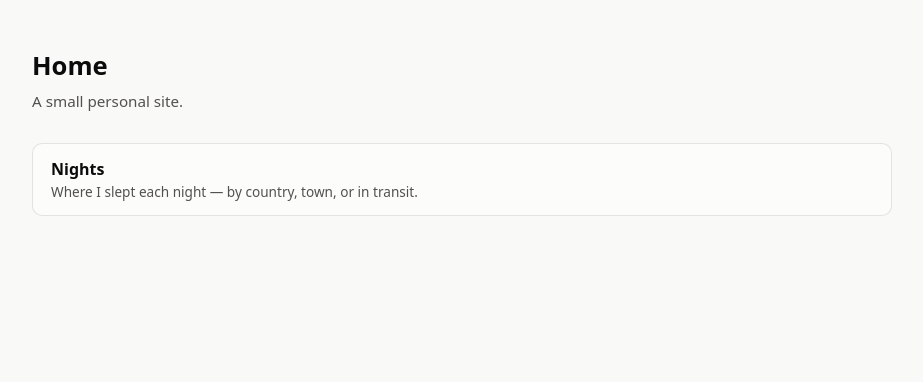
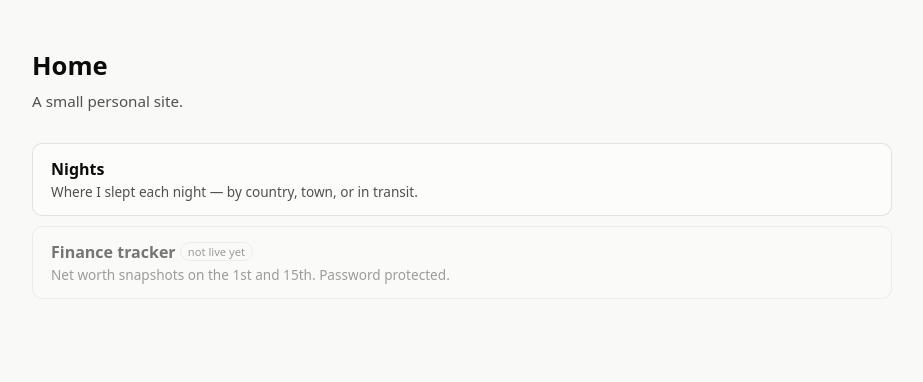
Before and after one commit to botond0401/nights-and-days, a plain HTML site: page index.html in a window 1280 px wide. Shown: the whole page, without its empty margins (178-1101 px from the left). Drawn offline with Linux system fonts and the light colour scheme.

Commit message:
Landing page: build the site list from assets/sites.js; add Finance tracker
Co-Authored-By: Claude Opus 5.5 <noreply@anthropic.com>

```diff
--- /dev/null
+++ b/assets/sites.js
@@ -0,0 +1,19 @@
+// The sites listed on the landing page, in order.
+// To add one, copy an entry and change it:
+//   title: the name shown on the card
+//   href:  "folder/" for a page in this repo, or a full https:// address for
+//          a site hosted elsewhere (opens as an external link);
+//          null shows the card greyed out as "not live yet"
+//   desc:  one line under the title
+export const SITES = [
+  {
+    title: "Nights",
+    href: "nights/",
+    desc: "Where I slept each night — by country, town, or in transit.",
+  },
+  {
+    title: "Finance tracker",
+    href: null,
+    desc: "Net worth snapshots on the 1st and 15th. Password protected.",
+  },
+];
--- a/assets/style.css
+++ b/assets/style.css
@@ -108,7 +108,8 @@ a:hover { text-decoration: underline; }
   gap: 10px;
 }
 
-.link-list a {
+.link-list a,
+.link-list .pending {
   display: block;
   padding: 14px 18px;
   border-radius: 10px;
@@ -121,6 +122,22 @@ a:hover { text-decoration: underline; }
 .link-list a:hover {
   border-color: var(--series-1);
   text-decoration: none;
+}
+
+.link-list .pending {
+  opacity: 0.55;
+  cursor: default;
+}
+
+.link-list .badge {
+  font-size: 0.7rem;
+  font-weight: 500;
+  color: var(--text-secondary);
+  border: 1px solid var(--border);
+  border-radius: 999px;
+  padding: 1px 7px;
+  vertical-align: 2px;
+  white-space: nowrap;
 }
 
 .link-list .desc {
--- a/index.html
+++ b/index.html
@@ -5,20 +5,43 @@
 <meta name="viewport" content="width=device-width, initial-scale=1">
 <meta name="robots" content="noindex, nofollow">
 <title>Home</title>
-<link rel="stylesheet" href="assets/style.css?v=20261111174329">
+<link rel="stylesheet" href="assets/style.css?v=20261116203435">
 </head>
 <body>
 <div class="page">
   <h1>Home</h1>
   <p class="subtitle">A small personal site.</p>
-  <ul class="link-list">
-    <li>
-      <a href="nights/">
-        Nights
-        <span class="desc">Where I slept each night — by country, town, or in transit.</span>
-      </a>
-    </li>
-  </ul>
+  <ul class="link-list" id="sites"></ul>
 </div>
+<script type="module">
+  import { SITES } from "./assets/sites.js?v=20261116203435";
+
+  const list = document.getElementById("sites");
+  for (const site of SITES) {
+    const item = document.createElement("li");
+    const card = document.createElement(site.href ? "a" : "div");
+    card.className = site.href ? "" : "pending";
+    if (site.href) card.href = site.href;
+
+    const title = document.createElement("span");
+    title.className = "title";
+    title.textContent = site.title;
+    if (site.href && /^https?:\/\//.test(site.href)) title.append(" ↗");
+    if (!site.href) {
+      const badge = document.createElement("span");
+      badge.className = "badge";
+      badge.textContent = "not live yet";
+      title.append(" ", badge);
+    }
+
+    const desc = document.createElement("span");
+    desc.className = "desc";
+    desc.textContent = site.desc;
+
+    card.append(title, desc);
+    item.append(card);
+    list.append(item);
+  }
+</script>
 </body>
 </html>
--- a/log/app.js
+++ b/log/app.js
@@ -1,5 +1,5 @@
-import { fetchNights } from "../assets/data.js?v=20261111174329";
-import { COUNTRIES } from "../assets/countries.js?v=20261111174329";
+import { fetchNights } from "../assets/data.js?v=20261116203435";
+import { COUNTRIES } from "../assets/countries.js?v=20261116203435";
 
 // Writes go through a Cloudflare Worker proxy (cloudflare-worker/nights-log-proxy.js)
 // so the real GitHub token stays server-side -- GitHub auto-revokes any GitHub
--- a/nights/app.js
+++ b/nights/app.js
@@ -1,4 +1,4 @@
-import { fetchNights } from "../assets/data.js?v=20261111174329";
+import { fetchNights } from "../assets/data.js?v=20261116203435";
 
 const DATA_START_YEAR = 2024;
 const MONTHS = ["January","February","March","April","May","June","July","August","September","October","November","December"];
```
Also changed, not shown: log/index.html (+3 -3 lines), nights/index.html (+3 -3 lines), 1 other file.
